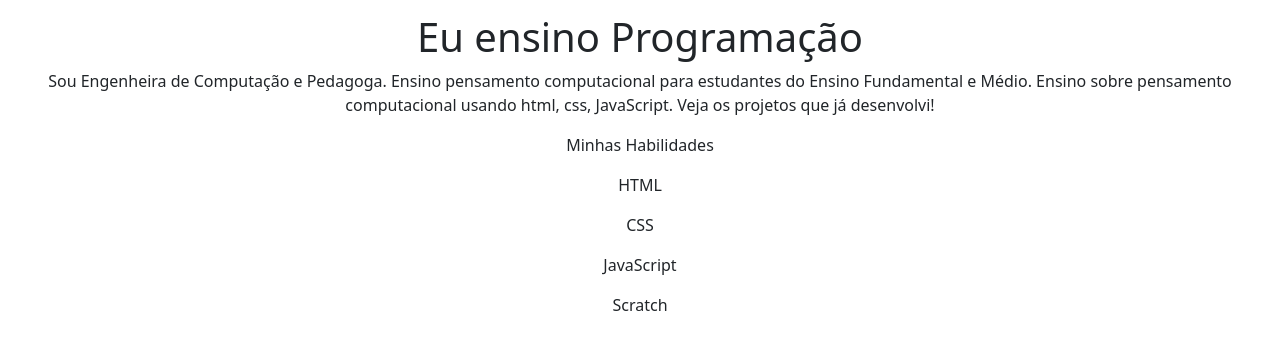
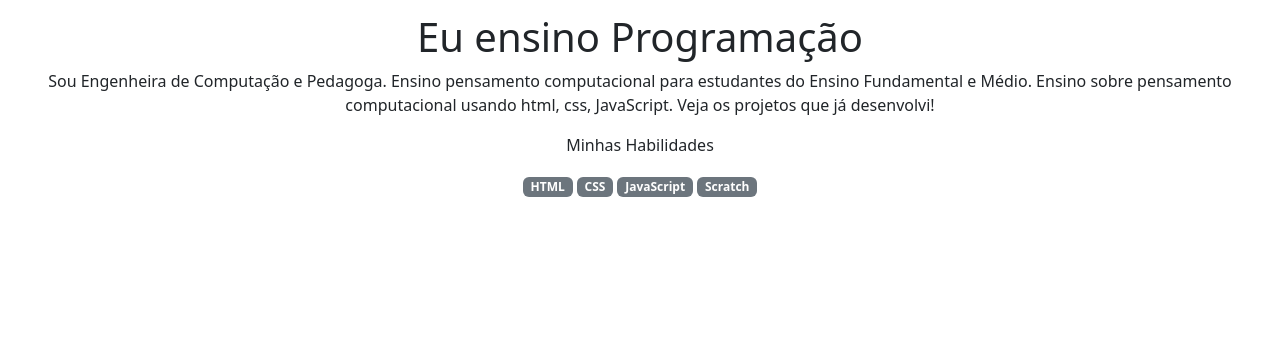
Before and after one commit to HiroshiDoi25/Portf-lioHiorshi, a plain HTML site: page index.html in a window 1280 px wide. Shown: the part 183-532 px from the top of the page. Drawn offline with nearby package versions, Linux system fonts and the light colour scheme.

Commit message:
bordunha estilosa

```diff
--- a/index.html
+++ b/index.html
@@ -21,10 +21,10 @@
     </p>
     <p>Minhas Habilidades</p>
     <div>
-      <p>HTML</p>
-      <p>CSS</p>
-      <p>JavaScript</p>
-      <p>Scratch</p>
+      <p class="badge bg-secondary">HTML</p>
+      <p class="badge bg-secondary">CSS</p>
+      <p class="badge bg-secondary">JavaScript</p>
+      <p class="badge bg-secondary">Scratch</p>
     </div>
   </header>
   <script src="https://cdn.jsdelivr.net/npm/bootstrap@5.3.3/dist/js/bootstrap.bundle.min.js"
```
